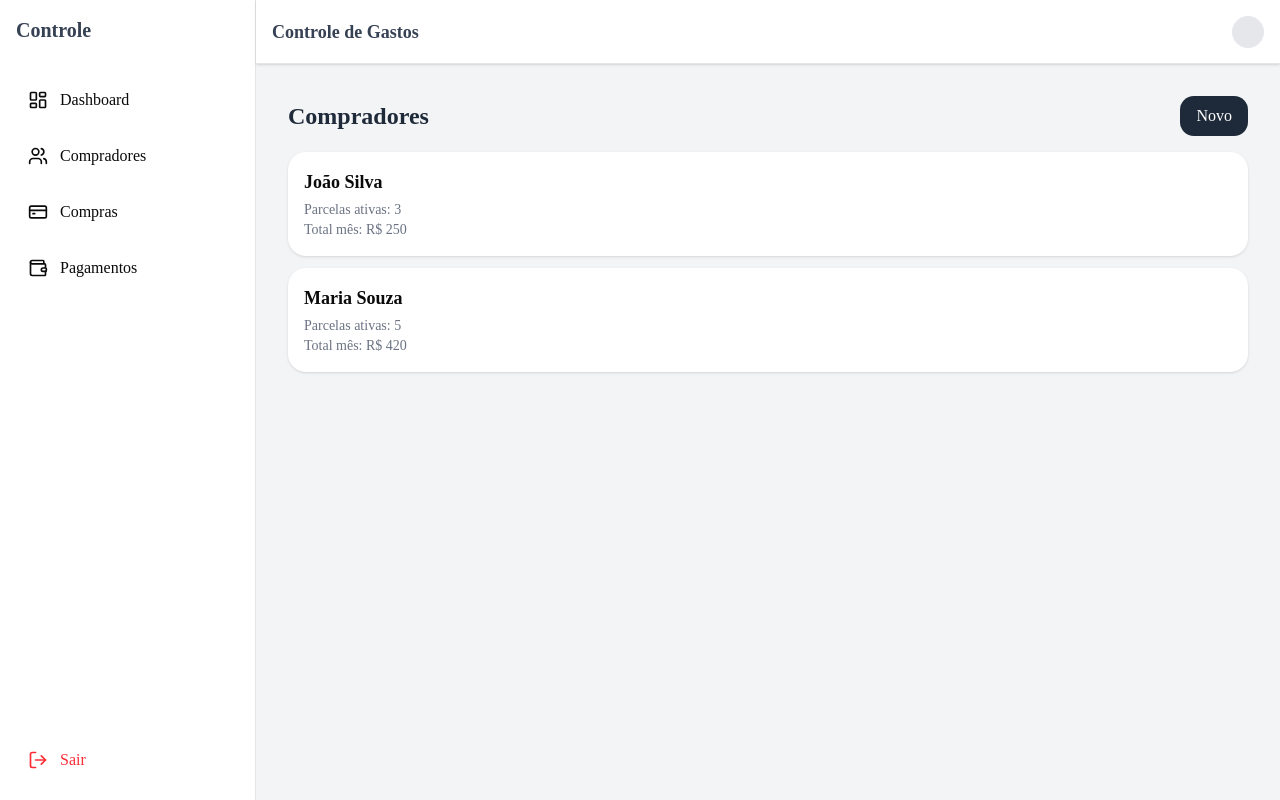
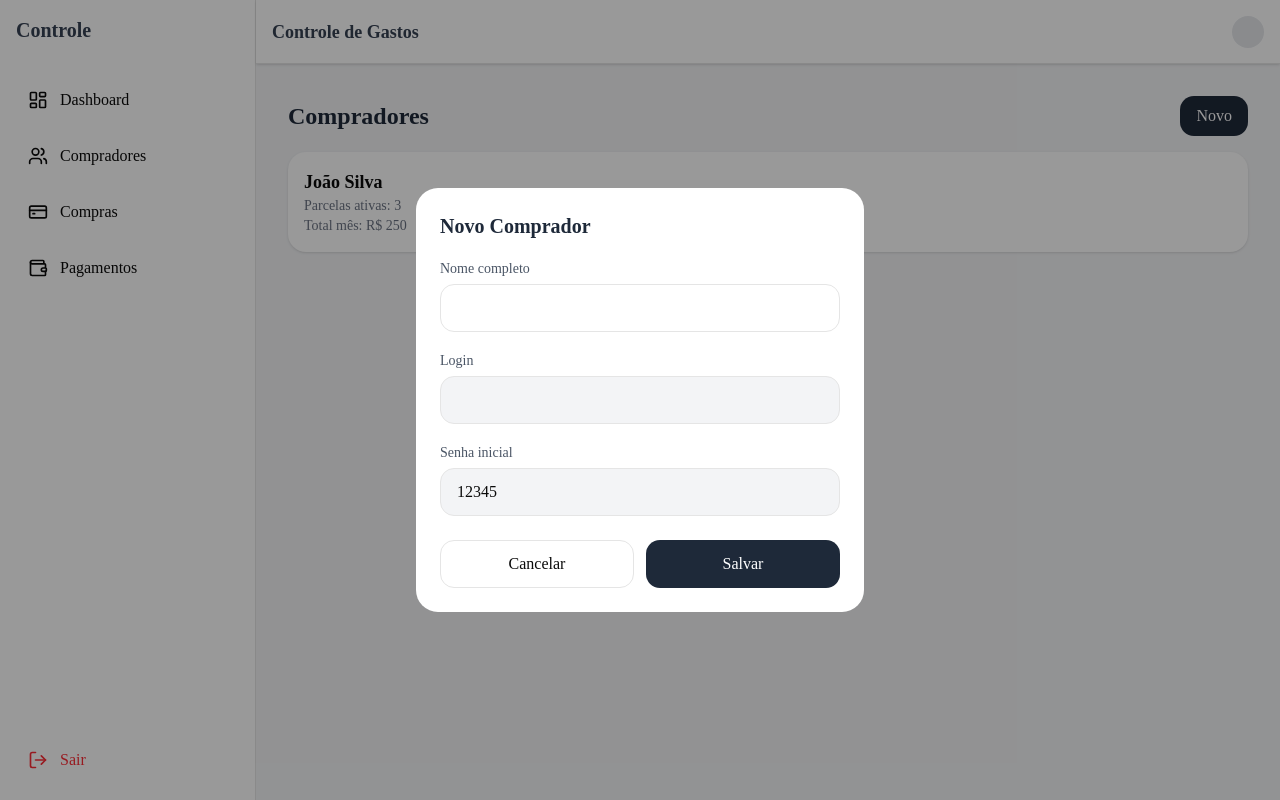
Before and after one commit to RafaSport/controle-gastos, a Next.js app: page /compradores in a window 1280 px wide. Both pictures are taken after a click on the button "Novo". Built offline with nearby package versions, Linux system fonts and the light colour scheme.

Commit message:
feat: adiciona modal de cadastro de compradores com login automático

```diff
--- a/src/app/compradores/page.tsx
+++ b/src/app/compradores/page.tsx
@@ -1,23 +1,51 @@
 'use client';
 
 import { MainLayout } from '@/components/layout/MainLayout';
+import { useState } from 'react';
 
-const compradores = [
-    {
-        id: 1,
-        nome: 'João Silva',
-        parcelas: 3,
-        valor: 250,
-    },
-    {
-        id: 2,
-        nome: 'Maria Souza',
-        parcelas: 5,
-        valor: 420,
-    },
-];
+type Comprador = {
+    id: number;
+    nome: string;
+    parcelas: number;
+    valor: number;
+};
 
 export default function CompradoresPage() {
+    const [compradores, setCompradores] = useState<Comprador[]>([
+        {
+            id: 1,
+            nome: 'João Silva',
+            parcelas: 3,
+            valor: 250,
+        },
+    ]);
+
+    const [modalAberto, setModalAberto] = useState(false);
+    const [nome, setNome] = useState('');
+
+    function gerarLogin(nomeCompleto: string) {
+        return nomeCompleto.toLowerCase().trim().replaceAll(' ', '.');
+    }
+
+    function salvarComprador() {
+        if (!nome.trim()) return;
+
+        const novo = {
+            id: Date.now(),
+            nome,
+            parcelas: 0,
+            valor: 0,
+        };
+
+        setCompradores([...compradores, novo]);
+
+        setNome('');
+        setModalAberto(false);
+    }
+
+    const loginGerado = gerarLogin(nome);
+    const senhaGerada = `${loginGerado}12345`;
+
     return (
         <MainLayout>
             <div className="space-y-4">
@@ -27,7 +55,10 @@ export default function CompradoresPage() {
                         Compradores
                     </h1>
 
-                    <button className="bg-gray-800 text-white px-4 h-10 rounded-xl">
+                    <button
+                        onClick={() => setModalAberto(true)}
+                        className="bg-gray-800 text-white px-4 h-10 rounded-xl"
+                    >
                         Novo
                     </button>
                 </div>
@@ -43,7 +74,7 @@ export default function CompradoresPage() {
                                 {item.nome}
                             </h2>
 
-                            <p className="text-sm text-gray-500 mt-1">
+                            <p className="text-sm text-gray-500">
                                 Parcelas ativas: {item.parcelas}
                             </p>
 
@@ -53,6 +84,73 @@ export default function CompradoresPage() {
                         </div>
                     ))}
                 </div>
+
+                {/* Modal */}
+                {modalAberto && (
+                    <div className="fixed inset-0 bg-black/40 flex items-center justify-center p-4 z-50">
+                        <div className="bg-white w-full max-w-md rounded-3xl p-6 space-y-4">
+                            <h2 className="text-xl font-bold text-gray-800">
+                                Novo Comprador
+                            </h2>
+
+                            {/* Nome */}
+                            <div>
+                                <label className="text-sm text-gray-600">
+                                    Nome completo
+                                </label>
+
+                                <input
+                                    value={nome}
+                                    onChange={(e) => setNome(e.target.value)}
+                                    className="w-full h-12 px-4 mt-1 border rounded-xl"
+                                />
+                            </div>
+
+                            {/* Login */}
+                            <div>
+                                <label className="text-sm text-gray-600">
+                                    Login
+                                </label>
+
+                                <input
+                                    value={loginGerado}
+                                    disabled
+                                    className="w-full h-12 px-4 mt-1 border rounded-xl bg-gray-100"
+                                />
+                            </div>
+
+                            {/* Senha */}
+                            <div>
+                                <label className="text-sm text-gray-600">
+                                    Senha inicial
+                                </label>
+
+                                <input
+                                    value={senhaGerada}
+                                    disabled
+                                    className="w-full h-12 px-4 mt-1 border rounded-xl bg-gray-100"
+                                />
+                            </div>
+
+                            {/* Botões */}
+                            <div className="grid grid-cols-2 gap-3 pt-2">
+                                <button
+                                    onClick={() => setModalAberto(false)}
+                                    className="h-12 rounded-xl border"
+                                >
+                                    Cancelar
+                                </button>
+
+                                <button
+                                    onClick={salvarComprador}
+                                    className="h-12 rounded-xl bg-gray-800 text-white"
+                                >
+                                    Salvar
+                                </button>
+                            </div>
+                        </div>
+                    </div>
+                )}
             </div>
         </MainLayout>
     );
```
